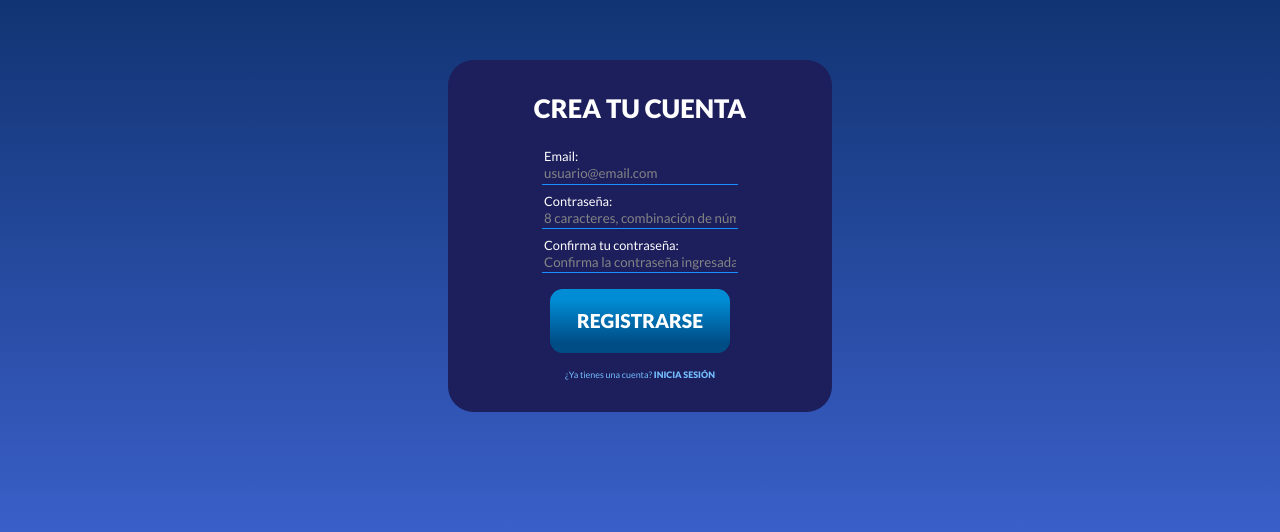
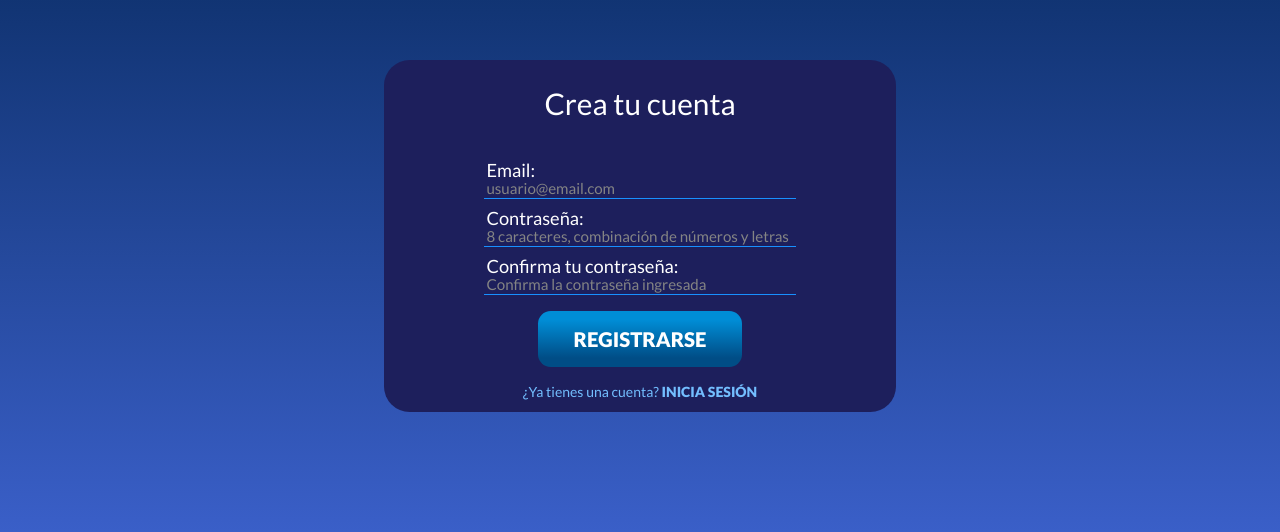
Before and after one commit to FacuAlonso/PlayToWin, a PHP site: page /signup.html in a window 1280 px wide. Shown: the part 308-840 px from the top of the page. Run offline with PHP 8.4, Linux system fonts and the light colour scheme.

Commit message:
print("PEPE👿")

```diff
--- a/home.css
+++ b/home.css
@@ -136,6 +136,7 @@ body{
     gap: 10vw;
     justify-content: center;
     column-gap: 10vw;
+    row-gap: 20vmin;
 }
 
 .tarjeta-evento{
--- a/login.html
+++ b/login.html
@@ -14,7 +14,7 @@
 <body>
     <a href="home.html" id="encabezado"><img id="logo" src="assets\playtowinICONO.png"></a>
     <form action="file:///C:/Users/Ignacio/Downloads/Ejemplos-20220825T150313Z-001/Ejemplos/_materialGuia/01html/_04.html" method="get" id="box-login">
-        <h1 class="titulo">INICIA SESIÓN</h1>
+        <p class="titulo">Accede a tu cuenta</p>
         <label for="nom01" class="datos-titulo">Email:</label>
         <input type="email" class="datos-caja" name="nombre" id="nom01" placeholder="usuario@email.com"/>
         <label for="ape01" class="datos-titulo">Contraseña:</label>
--- a/signup.css
+++ b/signup.css
@@ -18,6 +18,7 @@ body{
 #logo{
     width: 25vw;
     object-fit: contain;
+    min-width: 180px;
 }
 
 #encabezado{
@@ -38,7 +39,7 @@ body{
     flex-direction: column;
     justify-content: center;
     height: 55vh;
-    width: 30vw;
+    width: 40vw;
     align-items: center;
     font-family: 'Lato', sans-serif;
     margin-top: 10vh;
@@ -52,17 +53,17 @@ body{
 .titulo{
     color: white;
     font-family: 'Lato', sans-serif;
-    font-size: 2vw;
+    font-size: calc(17px + 1vw);
     cursor: default;
 }
 
 .datos-titulo{
     color: white;
     font-family: 'Lato', sans-serif;display: flex;
-    font-size: 1vw;
+    font-size: calc(8px + 0.8vw);
     font-weight: 500;
     align-self:flex-start;
-    padding-left: 7.5vw;
+    padding-left: 20%;
     margin-top: 1vh;
 }
 
@@ -72,7 +73,7 @@ body{
     display: flex;
     flex-direction: column;
     justify-content: center;
-    width: 15vw;
+    width: 60%;
     height: 6vh;
     border: none;
     border-bottom: 1px solid #1890ff;
@@ -81,6 +82,7 @@ body{
 ::placeholder{
     font-family: 'Lato', sans-serif;
     color: rgb(132, 132, 132);
+    font-size: calc(10px + 0.4vw);
  }
 
 .datos-registro{
@@ -91,9 +93,10 @@ body{
 
 #boton-submit{
     margin-top: 2vh;
-    width: 14vw;
-    height: 8vh;
-    font-size: 1.5vw;
+    min-width: 200px;
+    width: 16vw;
+    height: 7vh;
+    font-size: calc(10px + 0.8vw);
     font-family: 'Lato', sans-serif;
     font-weight: 900;
     border: none;
@@ -105,10 +108,36 @@ body{
     color: rgb(115, 190, 255);
     font-family: 'Lato', sans-serif;
     margin-top: 2vh;
-    font-size: 0.7vw;
+    font-size: calc(10px + 0.5vmin);
     text-decoration: none;
+    text-align: center;
+    padding: 0px 5vw 0px 5vw;
 }
 
-#yatienecuenta:hover{
+#olvidocuenta{
+    color: rgb(115, 190, 255);
+    font-family: 'Lato', sans-serif;
+    margin-top: 3vh;
+    font-size:calc(10px + 0.5vmin);
+    text-decoration: none;
+    text-align: center;
+    padding: 0px 5vw 0px 5vw;
+}
+
+#yatienecuenta:hover,#olvidocuenta:hover{
     color: white;
 }
+
+@media only screen and (max-width: 700px) {
+    #logo{
+        width: 30vw;
+        object-fit: contain;
+    }
+
+    #box-login{
+        width: 90vw;
+        padding: 0px 0px 20px 0px;
+    }
+
+
+}
--- a/signup.html
+++ b/signup.html
@@ -14,7 +14,7 @@
 <body>
     <a href="home.html" id="encabezado"><img id="logo" src="assets\playtowinICONO.png"></a>
     <form action="file:///C:/Users/Ignacio/Downloads/Ejemplos-20220825T150313Z-001/Ejemplos/_materialGuia/01html/_04.html" method="get" id="box-login">
-        <h1 class="titulo">CREA TU CUENTA</h1>
+        <p class="titulo">Crea tu cuenta</p>
         <label for="nom01" class="datos-titulo">Email:</label>
         <input type="email" class="datos-caja" name="nombre" id="nom01" placeholder="usuario@email.com"/>
         <label for="ape01" class="datos-titulo">Contraseña:</label>
```
Also changed, not shown: login.css (+23 -9 lines).
